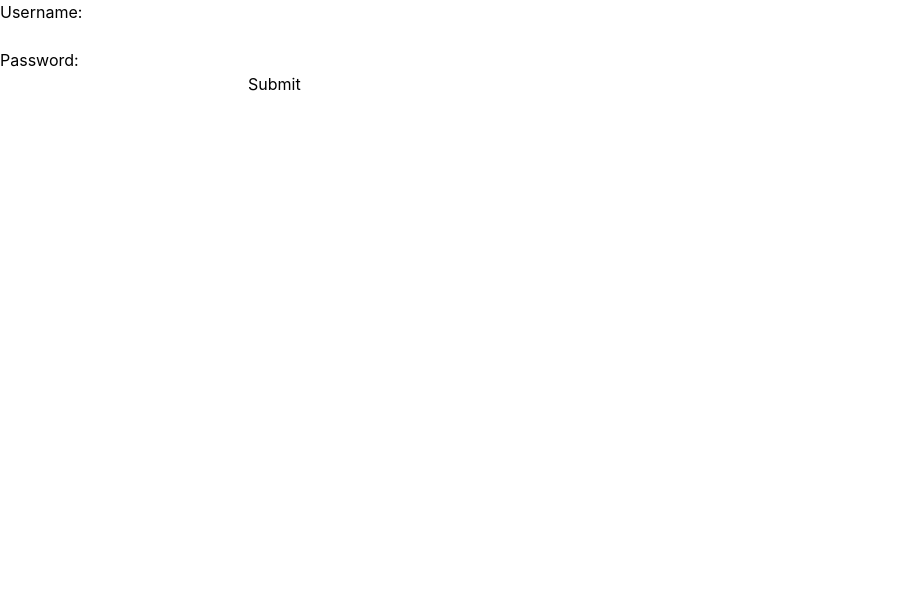
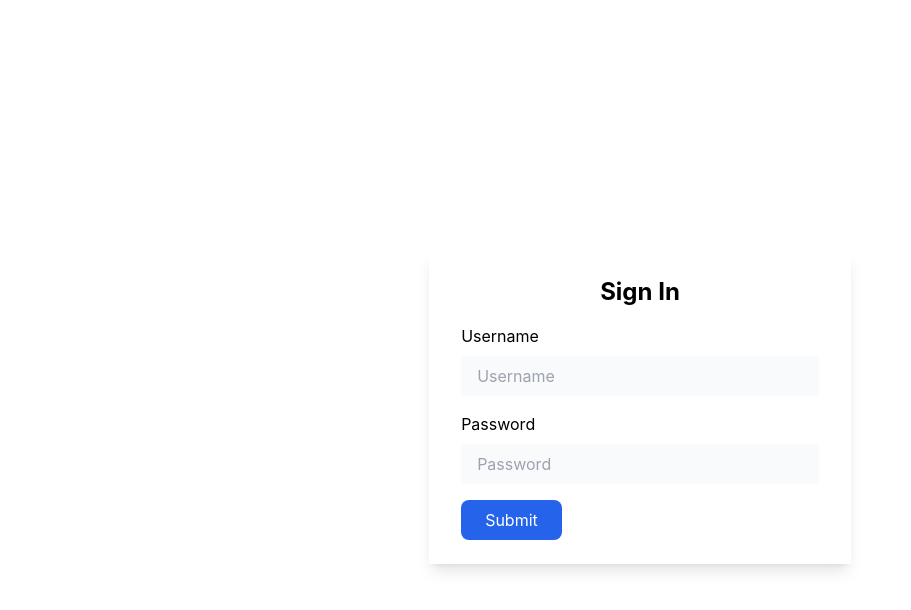
Before and after one commit to XenoxJeager/Polichat, a React (Create React App) app in the folder frontend/: page /signIn in a window 1280 px wide. Shown: the top 610 px of the page, without its empty margins (0-911 px from the left). Built offline with nearby package versions, Linux system fonts and the light colour scheme.

Commit message:
sign in page styled
:)

```diff
--- a/frontend/src/pages/signIn/SignIn.tsx
+++ b/frontend/src/pages/signIn/SignIn.tsx
@@ -31,11 +31,41 @@ class SignIn extends React.Component<SignInProps, SignInState> {
     render(): React.ReactNode {
         return (
             <>
-                <p>Username: </p>
-                <input onChange={(event) => this.setState({username: event.target.value})}></input>
-                <p>Password: </p>
-                <input onChange={(event) => this.setState({password: event.target.value})}></input>
-                <button onClick={this.submitLogin.bind(this)}>Submit</button>
+                {/* <div className="justify-center flex">
+                    <p>Username: </p>
+                    <input onChange={(event) => this.setState({username: event.target.value})}></input>
+                    <p>Password: </p>
+                    <input onChange={(event) => this.setState({password: event.target.value})}></input>
+                    <button onClick={this.submitLogin.bind(this)}>Submit</button>
+                </div> */}
+
+                <div className="flex items-center justify-center min-h-screen bg-gray-20">
+                    <div className="px-8 py-6 mt-4 text-left bg-white shadow-lg">
+                        <h3 className="text-2xl font-bold text-center">Sign In</h3>
+                        <form action="">
+                            <div className="mt-4">
+                                <div>
+                                    <label>Username</label>
+                                    <input type="text" placeholder="Username"
+                                    className="w-full px-4 py-2 mt-2 rounded-5 bg-gray-50"
+                                    onChange={(event) => this.setState({username: event.target.value})}
+                                    />
+                                </div>
+                                <div className="mt-4">
+                                    <label>Password</label>
+                                    <input type="text" placeholder="Password"
+                                    className="w-full px-4 py-2 mt-2 rounded-5 bg-gray-50"
+                                    onChange={(event) => this.setState({password: event.target.value})}
+                                    />
+                                </div>
+                                    <button onClick={this.submitLogin.bind(this)}
+                                    className="justify-center flex px-6 py-2 mt-4 text-white bg-blue-600 rounded-lg hover:bg-blue-900"
+                                    >Submit</button>
+                            </div>
+                        </form>
+                    </div>
+                </div>
+
             </>
         );
     }
```
